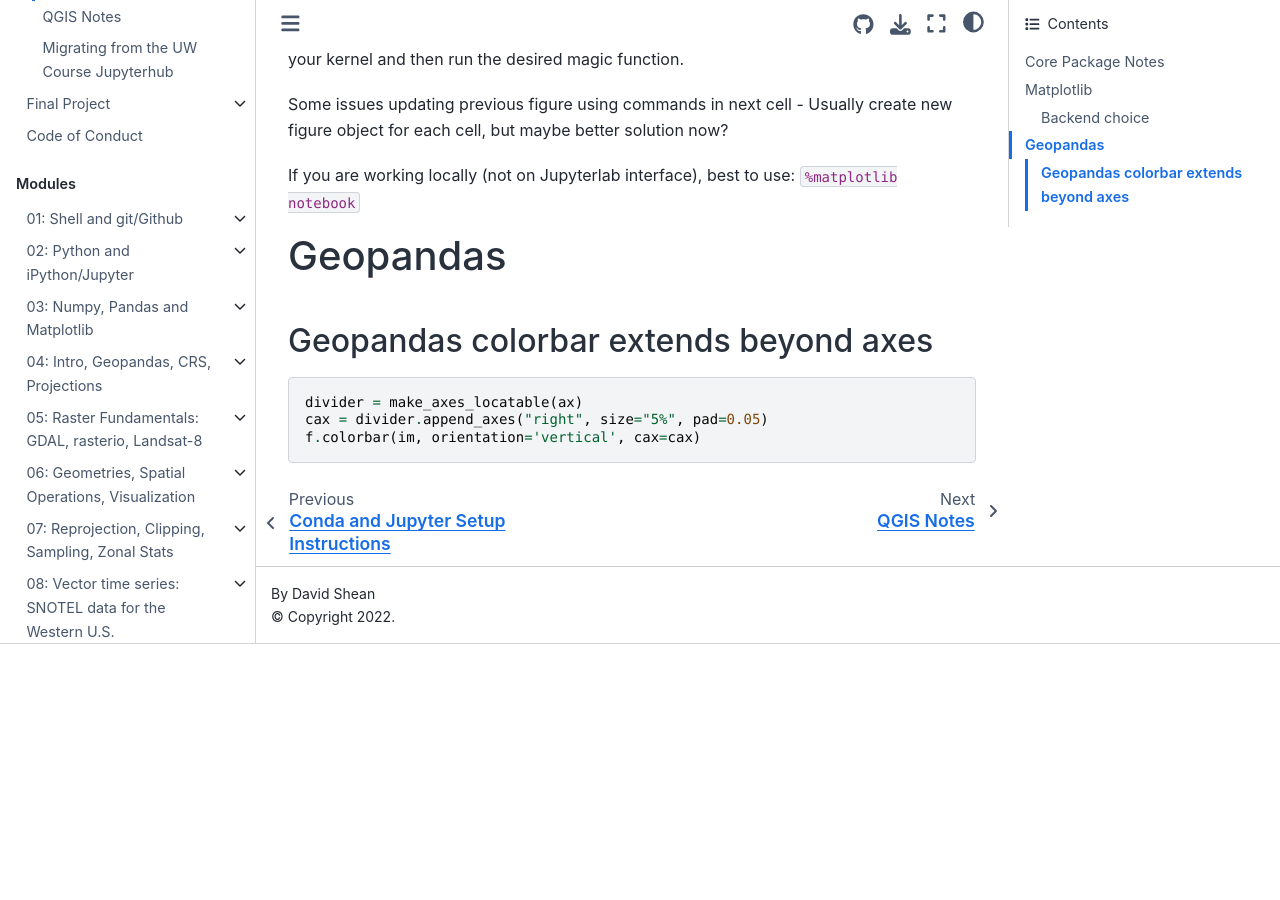
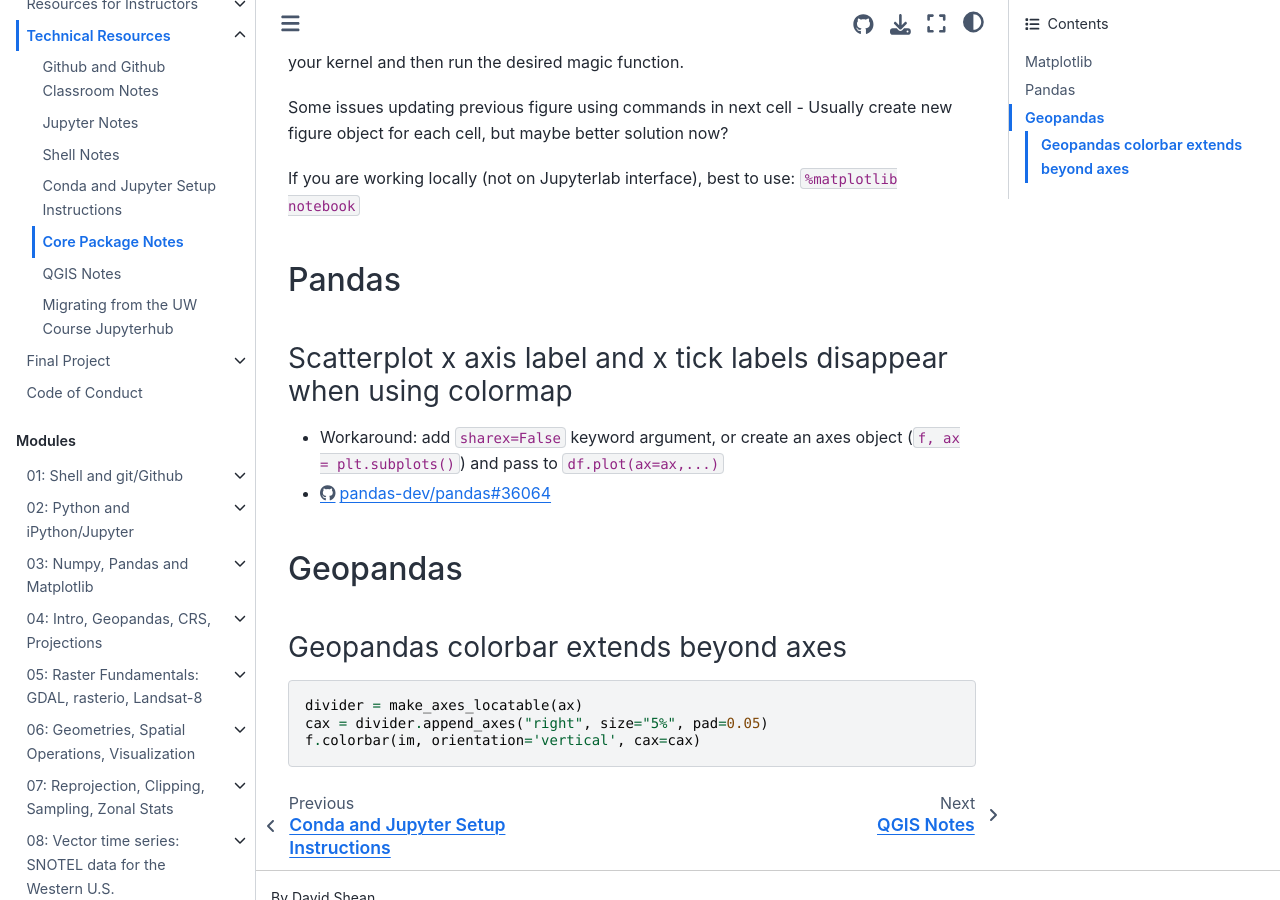
Before and after one commit to UW-GDA/jupyterbook, a Jupyter Book: the page built from book/resources/core_packages.md, in a window 1280 px wide and 900 px high, scrolled down 1441 px. Built offline with Jupyter Book 1.0.4 settings and Sphinx 7.4.7 and the Sphinx Book theme 1.1.4, drawn with Linux system fonts in a browser that asks for light colours; pages that are not in the unit, such as notebooks, are missing from menus; before the commit the page ends 2085 px from its top, so only the background shows below that.

Commit message:
Update core_packages.md

````diff
--- a/book/resources/core_packages.md
+++ b/book/resources/core_packages.md
@@ -5,7 +5,7 @@
 
 These are a set of loosely organized notes, tips, tricks and gotchas for tools used during the course.
 
-# Matplotlib
+## Matplotlib
 Review very useful FAQ here:
 * https://matplotlib.org/3.1.1/tutorials/introductory/usage.html
 * https://matplotlib.org/api/index.html#usage-patterns
@@ -37,7 +37,7 @@
     ax.set_aspect('equal')
 ```
 
-## Backend choice
+### Backend choice
 
 #### `%matplotlib inline`
 * Render static figures as jpg and embed in the ipynb file (will appear as binary in json)
@@ -54,8 +54,12 @@
 If you are working locally (not on Jupyterlab interface), best to use:
 `%matplotlib notebook`
 
-# Geopandas
+## Pandas
+### Scatterplot x axis label and x tick labels disappear when using colormap
+* Workaround: add `sharex=False` keyword argument, or create an axes object (`f, ax = plt.subplots()`) and pass to `df.plot(ax=ax,...)`
+* https://github.com/pandas-dev/pandas/issues/36064
 
+## Geopandas
 ### Geopandas colorbar extends beyond axes
 ```
 divider = make_axes_locatable(ax)
````
